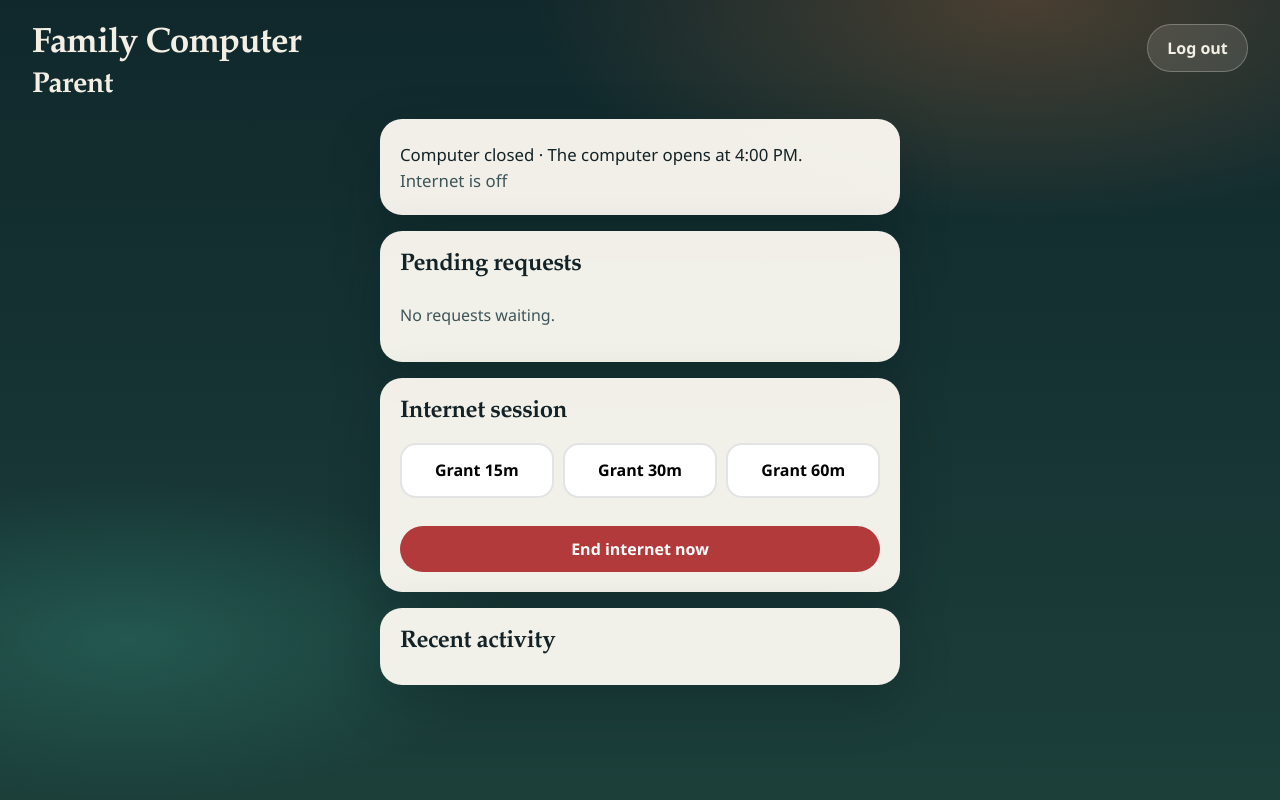
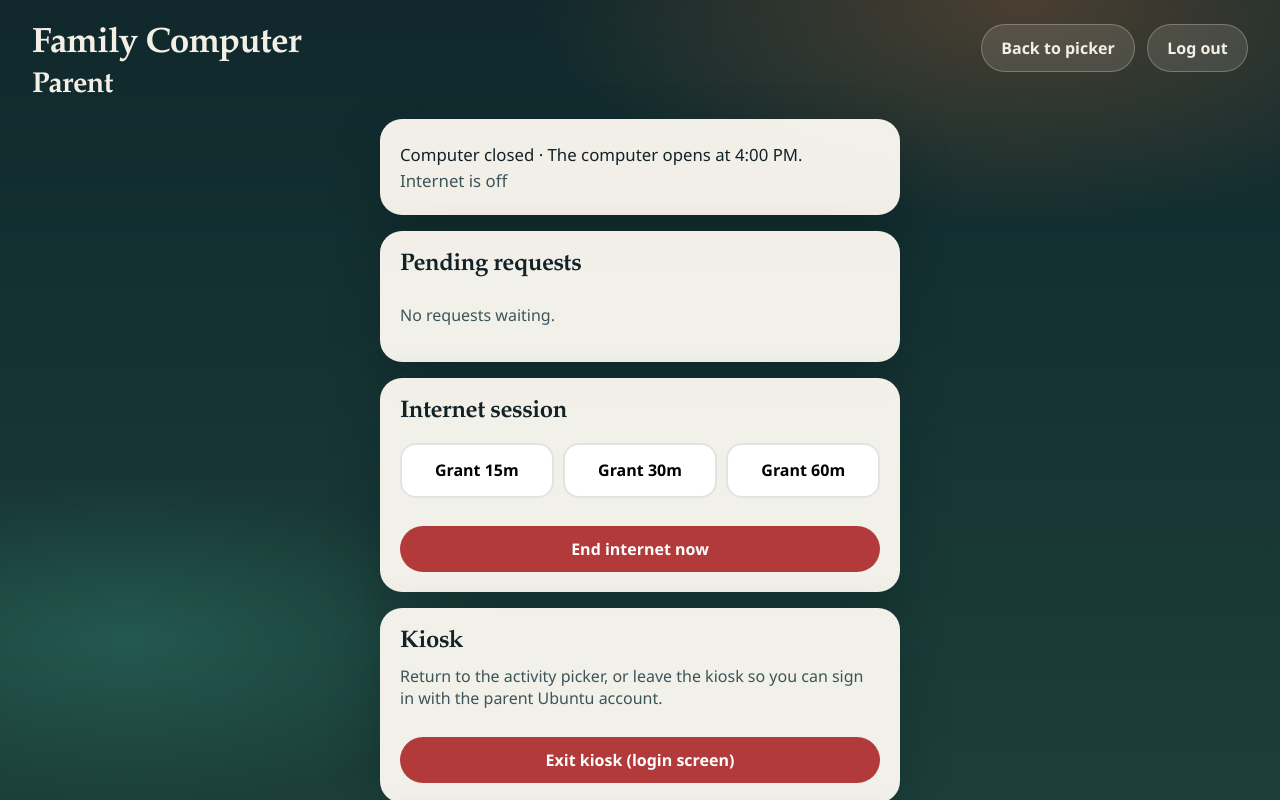
Before and after one commit to mrkevanlin/family-kiosk, a FastAPI app: page /parent in a window 1280 px wide. Run offline with FastAPI, Linux system fonts and the light colour scheme; the visitor is signed in with stand-in values (Sample User, id 1); data that the repository does not hold is empty.

Commit message:
Open parent dashboard from PIN instead of logging out. (#6)
Parent controls stay in the kiosk for approvals; exiting to the login screen is an explicit dashboard action.

Co-authored-by: Cursor <cursoragent@cursor.com>

```diff
--- a/familyd/app.py
+++ b/familyd/app.py
@@ -154,14 +154,14 @@ def create_app(cfg: AppConfig | None = None) -> FastAPI:
         return {"ok": ok}
 
     @app.post("/api/parent/exit-kiosk")
-    async def api_exit_kiosk(body: PinBody) -> dict[str, Any]:
-        """Kid UI calls this after PIN; install script maps it to session logout."""
-        if not policy.verify_pin(body.pin):
-            raise HTTPException(status_code=403, detail="Wrong PIN")
-        # Write a flag the kiosk wrapper watches, or invoke loginctl when available.
+    async def api_exit_kiosk(
+        request: Request,
+        _: None = Depends(require_parent),
+    ) -> dict[str, Any]:
+        """End the child kiosk session (return to GDM login). Requires parent session."""
         flag = cfg.data_path / "exit_kiosk.flag"
         flag.write_text("1", encoding="utf-8")
-        db.log_event("exit_kiosk", "parent pin accepted")
+        db.log_event("exit_kiosk", "parent dashboard")
         return {"ok": True, "action": "exit_kiosk"}
 
     # ---------- Parent API ----------
--- a/static/css/app.css
+++ b/static/css/app.css
@@ -118,6 +118,11 @@ body {
   display: flex;
   gap: 0.75rem;
   align-items: center;
+}
+
+.top-meta a.ghost-btn {
+  text-decoration: none;
+  display: inline-block;
 }
 
 .chip {
--- a/static/js/kid.js
+++ b/static/js/kid.js
@@ -194,7 +194,8 @@
     e.preventDefault();
     const pin = document.getElementById("parent-pin").value;
     try {
-      const res = await fetch("/api/parent/exit-kiosk", {
+      // Open the parent dashboard — do not exit the kiosk session here.
+      const res = await fetch("/api/parent/login", {
         method: "POST",
         headers: { "Content-Type": "application/json" },
         body: JSON.stringify({ pin }),
@@ -207,7 +208,6 @@
       }
       pinDialog.close();
       pinError.classList.add("hidden");
-      // Browser preview: go to parent dashboard. On device, kiosk wrapper logs out.
       window.location.href = "/parent";
     } catch (err) {
       pinError.textContent = "Network error";
--- a/static/js/parent.js
+++ b/static/js/parent.js
@@ -145,6 +145,20 @@
     await refresh();
   });
 
+  const exitKioskBtn = document.getElementById("exit-kiosk-btn");
+  if (exitKioskBtn) {
+    exitKioskBtn.addEventListener("click", async () => {
+      if (!window.confirm("Exit the kiosk and return to the login screen?")) return;
+      try {
+        await api("/api/parent/exit-kiosk", { method: "POST" });
+        exitKioskBtn.textContent = "Signing out…";
+        exitKioskBtn.disabled = true;
+      } catch (err) {
+        alert(err.message || "Could not exit kiosk");
+      }
+    });
+  }
+
   showAuth(authenticated);
   refresh();
   setInterval(refresh, 4000);
--- a/templates/kid.html
+++ b/templates/kid.html
@@ -56,15 +56,15 @@
 
   <dialog id="pin-dialog" class="sheet">
     <form method="dialog" id="pin-form">
-      <h2>Parent unlock</h2>
-      <p class="lede">Enter the parent PIN to leave the kiosk.</p>
+      <h2>Parent controls</h2>
+      <p class="lede">Enter the parent PIN to open the dashboard. You can exit to the login screen from there if you need the full parent desktop.</p>
       <label class="field">
         <span>PIN</span>
         <input type="password" id="parent-pin" inputmode="numeric" autocomplete="off" maxlength="32" />
       </label>
       <div class="sheet-actions">
         <button type="submit" value="cancel" class="ghost-btn">Cancel</button>
-        <button type="submit" value="unlock" class="primary-btn">Unlock</button>
+        <button type="submit" value="unlock" class="primary-btn">Open dashboard</button>
       </div>
       <p id="pin-error" class="error hidden"></p>
     </form>
--- a/templates/parent.html
+++ b/templates/parent.html
@@ -18,7 +18,10 @@
       <p class="brand">Family Computer</p>
       <h1>Parent</h1>
     </div>
-    <button type="button" id="logout-btn" class="ghost-btn {% if not authenticated %}hidden{% endif %}">Log out</button>
+    <div class="top-meta">
+      <a href="/" class="ghost-btn" id="back-picker-btn">Back to picker</a>
+      <button type="button" id="logout-btn" class="ghost-btn {% if not authenticated %}hidden{% endif %}">Log out</button>
+    </div>
   </header>
 
   <main class="parent-main">
@@ -54,6 +57,12 @@
       </section>
 
       <section class="block">
+        <h2>Kiosk</h2>
+        <p class="muted" style="margin-top:0">Return to the activity picker, or leave the kiosk so you can sign in with the parent Ubuntu account.</p>
+        <button type="button" id="exit-kiosk-btn" class="danger-btn full">Exit kiosk (login screen)</button>
+      </section>
+
+      <section class="block">
         <h2>Recent activity</h2>
         <ul id="events-list" class="events"></ul>
       </section>
```
Also changed, not shown: README.md.
